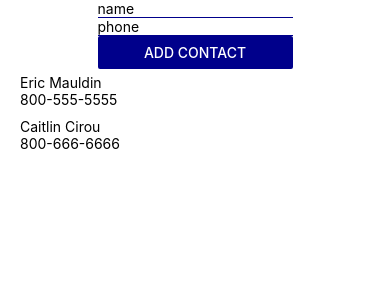
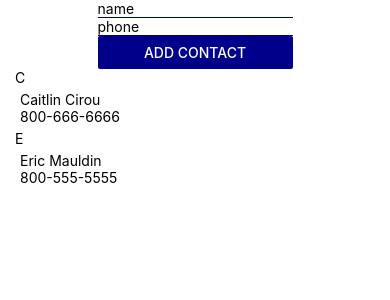
Before and after one commit to emauldin84/contactslist-react-native, a React Native app: screen / in a window 390 px wide. Shown: the top 300 px of the page. Built offline with nearby package versions, Linux system fonts and the light colour scheme.

Commit message:
uses SectionList rather than FlatList to display contacts alphabetically with first letter of name as sectionHeader

```diff
--- a/components/ContactsList.js
+++ b/components/ContactsList.js
@@ -1,14 +1,31 @@
 import React from 'react'
-import {FlatList, StyleSheet, Text, View} from 'react-native'
+import {SectionList, StyleSheet, Text, View} from 'react-native'
 
 import Contact from './Contact'
 
+const renderItem = ({item}) => <Contact {...item}/>
+const renderSectionHeader = ({section}) => <Text>{section.title}</Text>
+
 const ContactsList = (props) => {
+    const contactsByLetter = props.contacts.reduce((obj, contact) => {
+        const firstLetter = contact.name[0].toUpperCase()
+        return {
+            ...obj,
+            [firstLetter]: [...(obj[firstLetter] || []), contact]
+        }
+    }, {})
+
+    const sections = Object.keys(contactsByLetter).sort().map(letter => ({
+        data: contactsByLetter[letter],
+        title: letter,
+    }))
+
     return(
         <View style={styles.listContainer}>
-            <FlatList
-            data={[...props.contacts]}
-            renderItem={({item}) => <Contact {...item}/>}
+            <SectionList
+            sections={sections}
+            renderItem={renderItem}
+            renderSectionHeader={renderSectionHeader}
             />
 
         </View>
```
